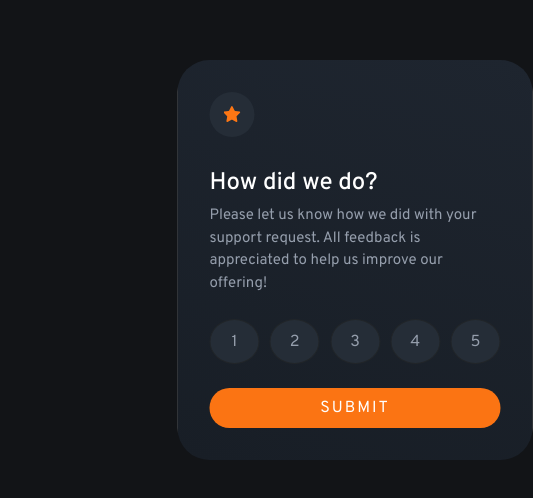
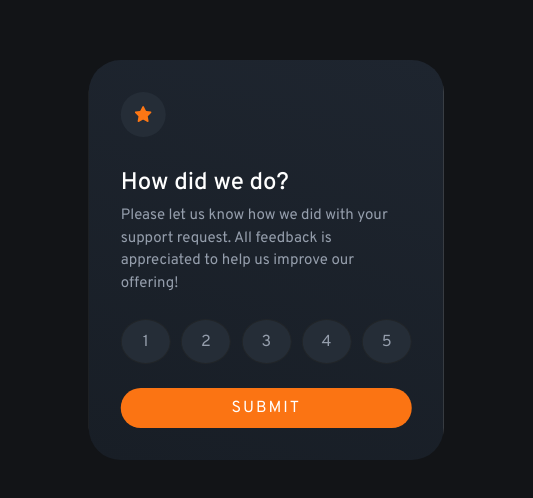
Before and after one commit to eniskrt/Interactive_Rating_Card_vomponent_JS, a plain HTML site: page index.html in a window 390 px wide. Shown: the part 162-660 px from the top of the page, 533 px wide, since content can reach past the window. Drawn offline with nearby package versions, Linux system fonts and the light colour scheme.

Commit message:
responsive committed

```diff
--- a/style/style.css
+++ b/style/style.css
@@ -19,7 +19,7 @@ body{
 }
 .card{
     background-image: linear-gradient(15deg,#181E26,#1E252F);
-    transform: translateX(50%);
+    transform: translateX(25%);
     max-width: 750px;
     min-width: 355px;
     border: none!important;
```
